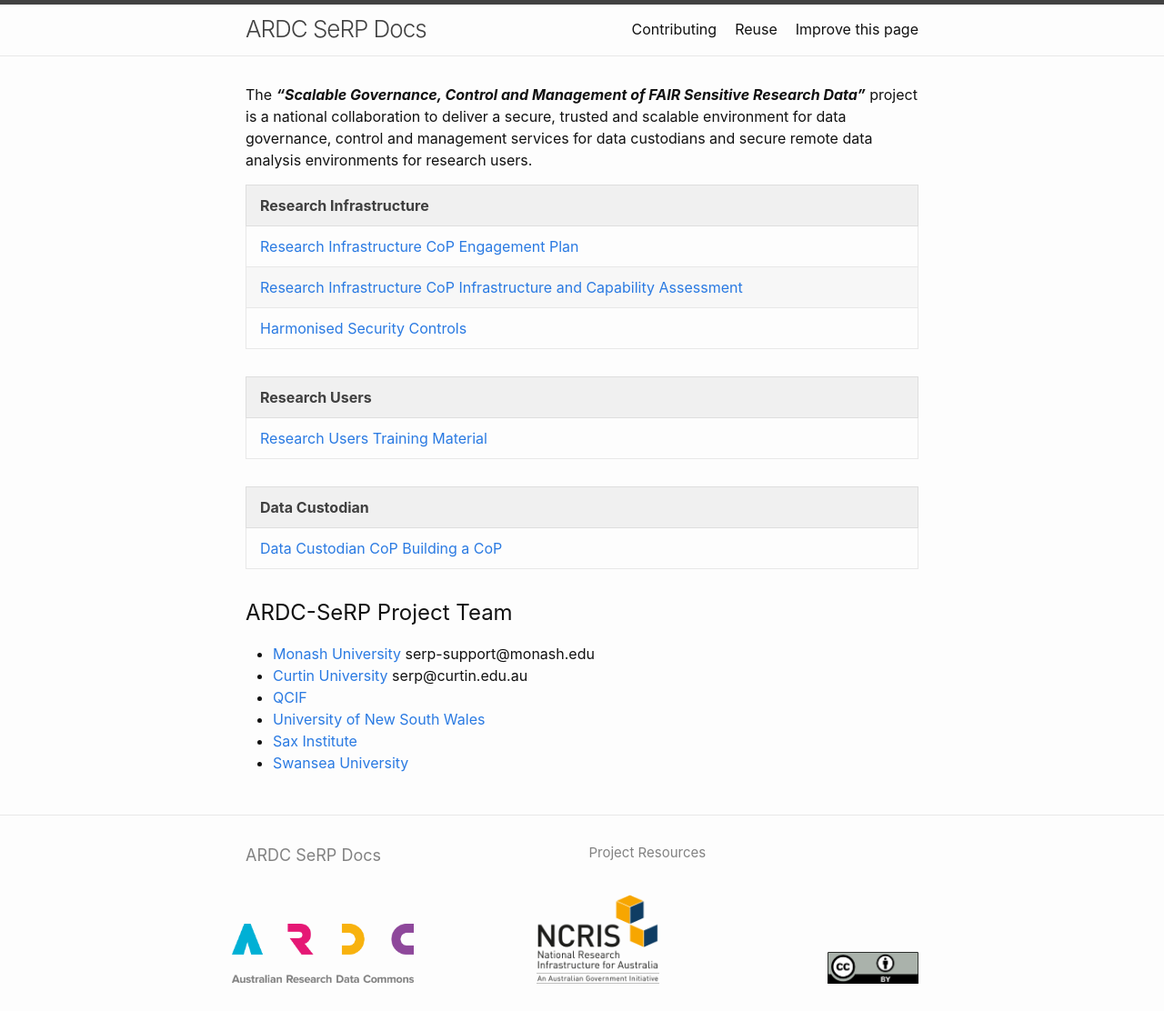
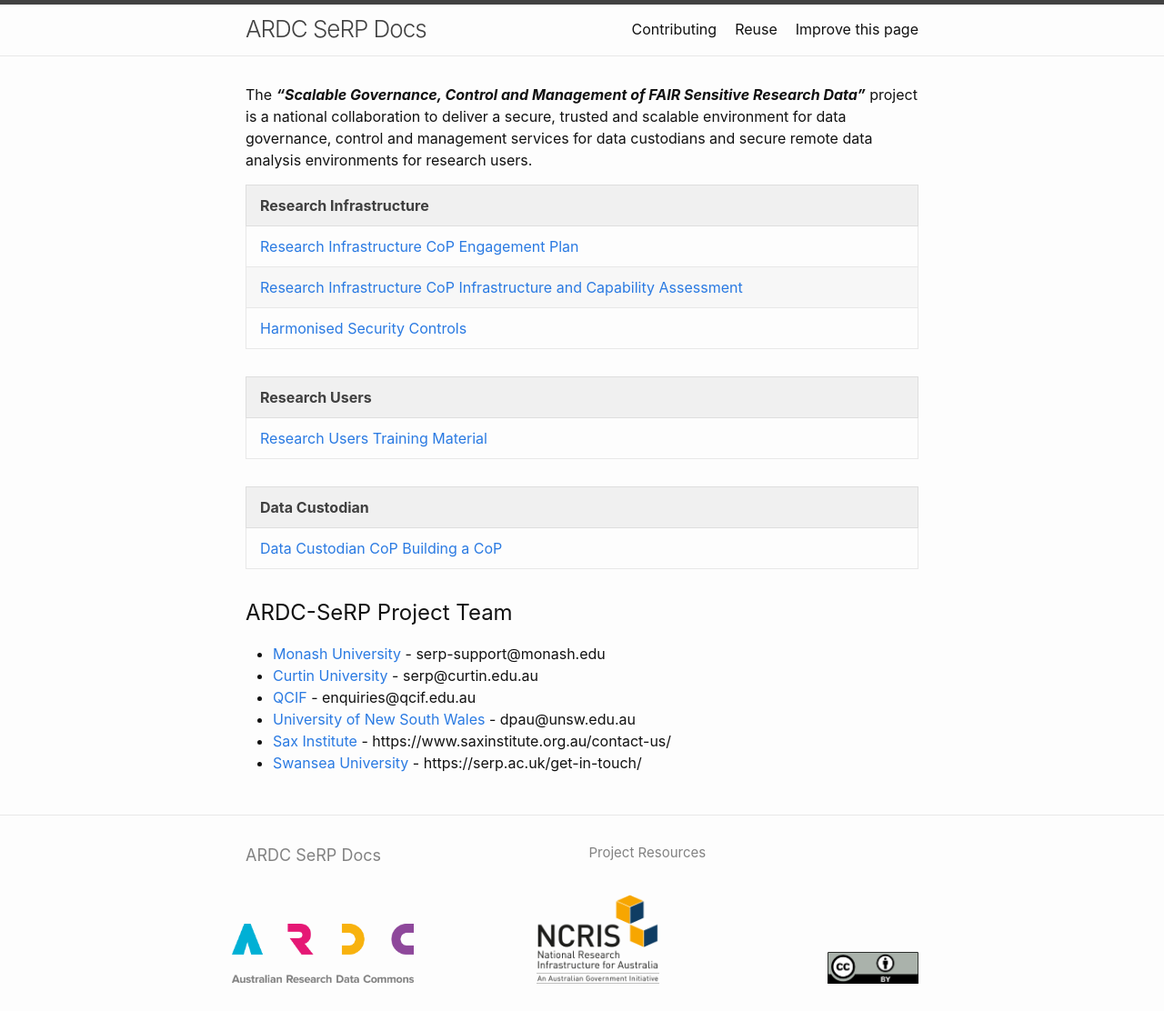
Before and after one commit to ARDC-Secure-Platforms/ardc-serp-docs, a Jekyll site: the page built from index.md, in a window 1280 px wide. Shown: the whole page at 91% size. Built offline with Jekyll 4.4.1, drawn with Linux system fonts in a browser that asks for light colours.

Commit message:
contact details updated

```diff
--- a/index.md
+++ b/index.md
@@ -24,9 +24,9 @@ The ***"Scalable Governance, Control and Management of FAIR Sensitive Research D
 
 ## ARDC-SeRP Project Team
 
-* [Monash University](https://www.monash.edu) serp-support@monash.edu
-* [Curtin University](https://www.curtin.edu.au/) serp@curtin.edu.au
-* [QCIF](https://www.qcif.edu.au/)
-* [University of New South Wales](https://www.unsw.edu.au/)
-* [Sax Institute](https://www.saxinstitute.org.au/)
-* [Swansea University](https://www.swansea.ac.uk/)
+* [Monash University](https://www.monash.edu) - serp-support@monash.edu
+* [Curtin University](https://www.curtin.edu.au/) - serp@curtin.edu.au
+* [QCIF](https://www.qcif.edu.au/) - enquiries@qcif.edu.au
+* [University of New South Wales](https://www.unsw.edu.au/) - dpau@unsw.edu.au
+* [Sax Institute](https://www.saxinstitute.org.au/) - https://www.saxinstitute.org.au/contact-us/
+* [Swansea University](https://www.swansea.ac.uk/) - https://serp.ac.uk/get-in-touch/
```
